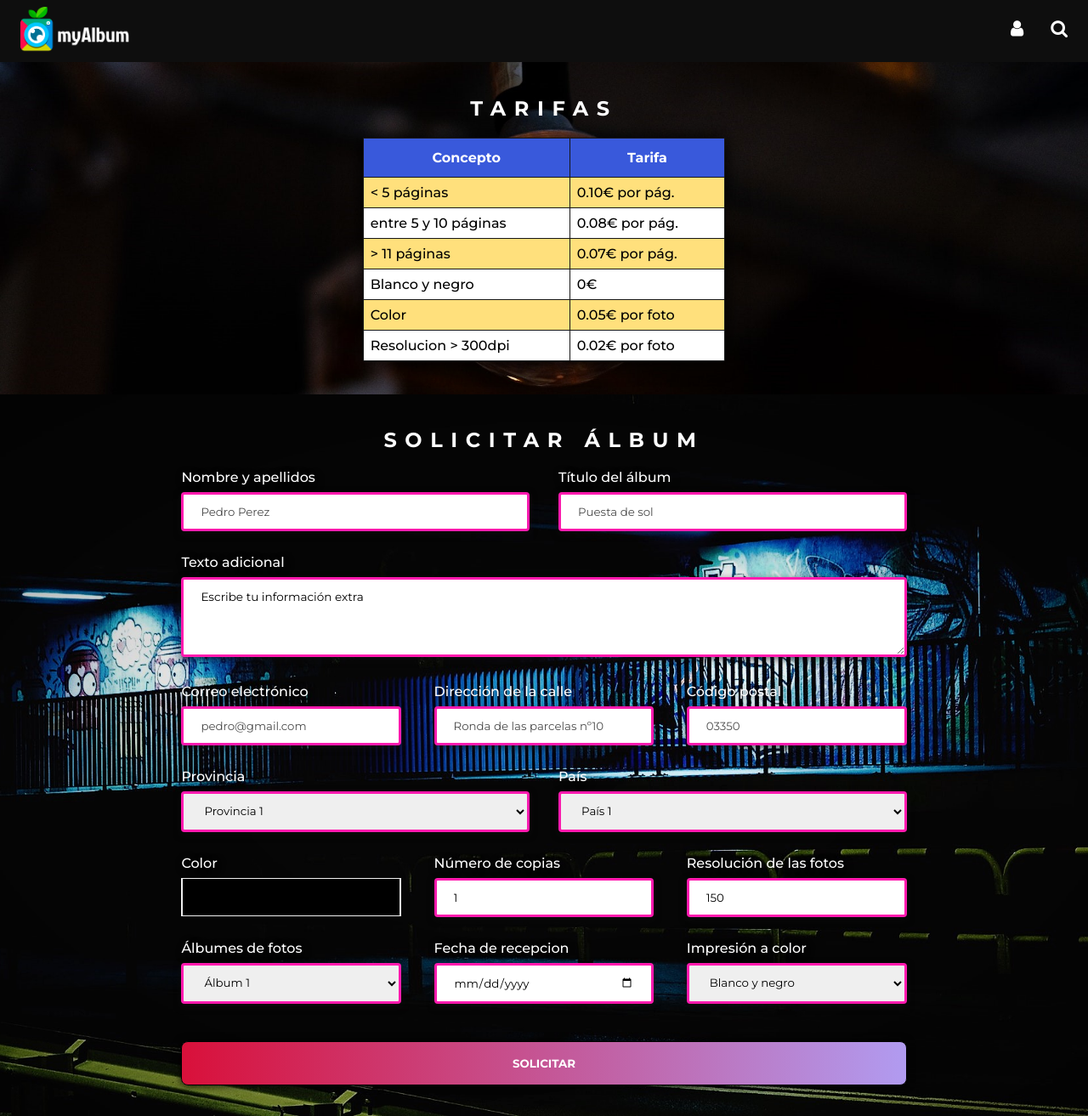
After one commit to mariuxitoapanta/php, a PHP site: page /solicitarAlbum.php in a window 1280 px wide. The commit adds this page. Shown: the whole page at 85% size. Run offline with PHP 8.4, Linux system fonts and the light colour scheme.

Commit message:
finalisada practica 6

```diff
--- a/Practica6/css/style.css
+++ b/Practica6/css/style.css
@@ -162,6 +162,8 @@ input[type="color"]::-webkit-color-swatch {
 .logo {
     width: 8em;
 }
+
+
 
 .background_parallax {
     background-attachment: fixed;
@@ -354,6 +356,15 @@ input[type="color"]::-webkit-color-swatch {
     background-size: cover;
 }
 
+.dcha-foto2 {
+    right: 0;
+    width: 70%;
+    background-image: url('../img/i5.jpeg');
+    background-repeat: no-repeat;
+    background-position: center;
+    background-size: cover;
+}
+
 .margin_info_foto {
     margin: 40% 5% 5% 10%;
 }
@@ -408,6 +419,14 @@ input[type="color"]::-webkit-color-swatch {
 
 #background-resBuscar {
     background-image: url('../img/i13.jpeg');
+}
+
+#background-crearAlbum {
+    background-image: url('../img/i15.jpg');
+}
+
+#background-resRegistro{
+    background-image: url('../img/i16.jpg');
 }
 
 #br_none {
@@ -515,9 +534,18 @@ input[type="color"]::-webkit-color-swatch {
         top: 5em;
         height: 40%;
     }
+    .dcha-foto2 {
+        top: 5em;
+        height: 40%;
+    }
+
 
     .margin_info_foto {
         margin: 10% 5% 5% 10%;
+    }
+
+    .margin_menu{
+        margin: 18% 5% 5% 10%;
     }
 
     .split-menu {
@@ -652,6 +680,11 @@ input[type="color"]::-webkit-color-swatch {
         height: 40%;
     }
 
+    .dcha-foto2 {
+        top: 5em;
+        height: 40%;
+    }
+
     .margin_info_foto {
         margin: 10% 5% 5% 10%;
     }
--- /dev/null
+++ b/Practica6/solicitarAlbum.php
@@ -0,0 +1,186 @@
+<!DOCTYPE html>
+<html lang="es">
+<head>
+    <meta charset="UTF-8">
+    <meta name="viewport" content="width=device-width, initial-scale=1.0">
+    <title>Solicitar álbum | myAlbum</title>
+    <link rel="stylesheet" href="css/style.css">
+    <link rel="stylesheet" type="text/css" href="css/print.css" media="print"/>
+    <link rel="alternate stylesheet" type="text/css" href="css/altoContraste.css" title="Alto contraste">
+    <link rel="stylesheet" href="https://cdnjs.cloudflare.com/ajax/libs/font-awesome/4.7.0/css/font-awesome.min.css">
+    <link rel="shortcut icon" type="image/png" href="img/favicon.png"/>
+</head>
+<?php
+    include('header.php');
+?>
+
+
+<div id="background-album-top" class="background_parallax">
+
+    <div class="col-4 margin_auto padding20">
+        <div class="info-album-interior">
+            <h2 class="white">Tarifas</h2>
+
+            <table id="tarifas">
+                <tr>
+                    <th>Concepto</th>
+                    <th>Tarifa</th>
+                </tr>
+                <tr>
+                    <td>< 5 páginas</td>
+                    <td>0.10€ por pág.</td>
+                </tr>
+                <tr>
+                    <td>entre 5 y 10 páginas</td>
+                    <td>0.08€ por pág.</td>
+                </tr>
+                <tr>
+                    <td>> 11 páginas</td>
+                    <td>0.07€ por pág.</td>
+                </tr>
+                <tr>
+                    <td>Blanco y negro</td>
+                    <td>0€</td>
+                </tr>
+                <tr>
+                    <td>Color</td>
+                    <td>0.05€ por foto</td>
+                </tr>
+                <tr>
+                    <td>Resolucion > 300dpi</td>
+                    <td>0.02€ por foto</td>
+                </tr>
+            </table>
+        </div>
+    </div>
+    <br>
+</div>
+
+<div id="backgroud-album-bot" id="back_album" class="background_parallax">
+    <div class="col-8 margin_auto">
+        <br>
+        <h2 class="white">Solicitar álbum</h2>
+        <form action = "resAlbum.php" method = "post"">
+            <div class="row">
+                <div style="float:left;" class="col-6 padding_input4">
+                    <label>
+                        <label class="label_blanco text_shadow">Nombre y apellidos</label>
+                        <input type="text" name="nombre" placeholder="Pedro Perez" style="width: 100%"></label>
+                </div>
+                <div style="float:left;" class="col-6">
+                    <br id="br_none">
+                    <label>
+                        <label class="label_blanco text_shadow">Título del álbum</label>
+                        <input type="text" name="titulo" placeholder="Puesta de sol" style="width: 100%"></label>
+                </div>
+            </div>
+            <br>
+
+            <label class="label_blanco text_shadow" for="usuario">Texto adicional</label>
+            <textarea name="texto_extra" rows="4" cols="80">Escribe tu información extra</textarea>
+            <br><br>
+
+
+            <div class="row">
+
+                <div style="float:left;" class="col-4-special padding_input4_5 padding_input_top">
+                    <label>
+                        <label class="label_blanco text_shadow">Correo electrónico</label>
+                        <input type="text" placeholder="pedro@gmail.com" style="width: 100%"></label>
+                </div>
+                <div style="float:left;" class="col-4-special padding_input4_5 padding_input_top">
+                    <label>
+                        <br id="br_none">
+                        <label class="label_blanco text_shadow">Dirección de la calle</label>
+                        <input type="text" placeholder="Ronda de las parcelas nº10" style="width: 100%"></label>
+                </div>
+                <div style="float:left;" class="col-4-special padding_input_top">
+                    <label>
+                        <br id="br_none">
+                        <label class="label_blanco text_shadow">Código postal</label>
+                        <input type="number" placeholder="03350" style="width: 100%"></label>
+                </div>
+            </div>
+            <br>
+
+            <div class="row">
+                <div style="float:left; width:48%;" class="col-2 padding_input4">
+                    <label class="label_blanco text_shadow">Provincia</label>
+                </div>
+                <div style="float:left; width:48%;" class="col-2">
+                    <label class="label_blanco text_shadow">País</label>
+                </div>
+                <div style="float:left; width:48%;" class="col-2 padding_input4">
+                    <select>
+                        <option value="provincia1">Provincia 1</option>
+                        <option value="provincia2">Provincia 2</option>
+                        <option value="provincia3">Provincia 3</option>
+                        <option value="provincia4">Provincia 4</option>
+                    </select>
+                </div>
+                <div style="float:left; width:48%;" class="col-2">
+                    <select>
+                        <option value="pais1">País 1</option>
+                        <option value="pais2">País 2</option>
+                        <option value="pais3">País 3</option>
+                        <option value="pais4">País 4</option>
+                    </select>
+                </div>
+            </div>
+            <br>
+
+
+            <div class="row">
+                <div style="float:left;" class="col-4-special padding_input4_5 padding_input_top">
+                    <label>
+                        <label class="label_blanco text_shadow">Color</label>
+                        <input style="width: 100%" type="color">
+                </div>
+                <div style="float:left;" class="col-4-special padding_input4_5 padding_input_top">
+                    <label>
+                        <br id="br_none">
+                        <label class="label_blanco text_shadow">Número de copias</label>
+                        <input name="copias" type="number" value="1" style="width: 100%"></label>
+                </div>
+                <div style="float:left;" class="col-4-special padding_input_top">
+                    <label>
+                        <br id="br_none">
+                        <label class="label_blanco text_shadow">Resolución de las fotos</label>
+                        <input required type="number" name="resolucion" name="resolucion" min="150" max="900" step="150"
+                               value="150">
+                </div>
+            </div>
+            <br>
+
+            <div class="row">
+                <div style="float:left;" class="col-4-special padding_input4_5 padding_input_top">
+                    <label class="label_blanco text_shadow">Álbumes de fotos</label>
+                    <select>
+                        <option value="album1">Álbum 1</option>
+                        <option value="album2">Álbum 2</option>
+                    </select>
+                </div>
+                <div style="float:left;" class="col-4-special padding_input4_5 padding_input_top">
+                    <label>
+                        <br id="br_none">
+                        <label class="label_blanco text_shadow">Fecha de recepcion</label>
+                        <input type="date" style="width: 100%"></label>
+                </div>
+                <div style="float:left;" class="col-4-special padding_input_top">
+                    <br id="br_none">
+                    <label class="label_blanco text_shadow">Impresión a color</label>
+                    <select name="impresion">
+                        <option value="bn">Blanco y negro</option>
+                        <option value="color">Color</option>
+                    </select>
+                </div>
+            </div>
+            <br>
+
+            <button type="submit" style="cursor:pointer;">Solicitar</button>
+        </form>
+        <br>
+    </div>
+</div>
+</body>
+</html>
```
Also changed, not shown: Practica6/acceso.php (added, +27 -0 lines), Practica6/buscar.php (+6 -6 lines), Practica6/controlAcceso.php (deleted, +0 -16 lines), Practica6/crearAlbum.php (added, +40 -0 lines), Practica6/foto.php (+14 -4 lines), Practica6/headerSinLogear.php (added, +8 -0 lines), Practica6/index.php (+10 -6 lines), Practica6/loginIndex.php (+5 -7 lines), Practica6/menu.php (+13 -7 lines), Practica6/registro.php (+16 -10 lines), Practica6/resAlbum.php (+54 -1 lines), Practica6/resBuscar.php (+15 -1 lines), Practica6/resCrearAlbum.php (added, +42 -0 lines), Practica6/resRegistro.php (+17 -18 lines), 3 more files, 1 other file.
